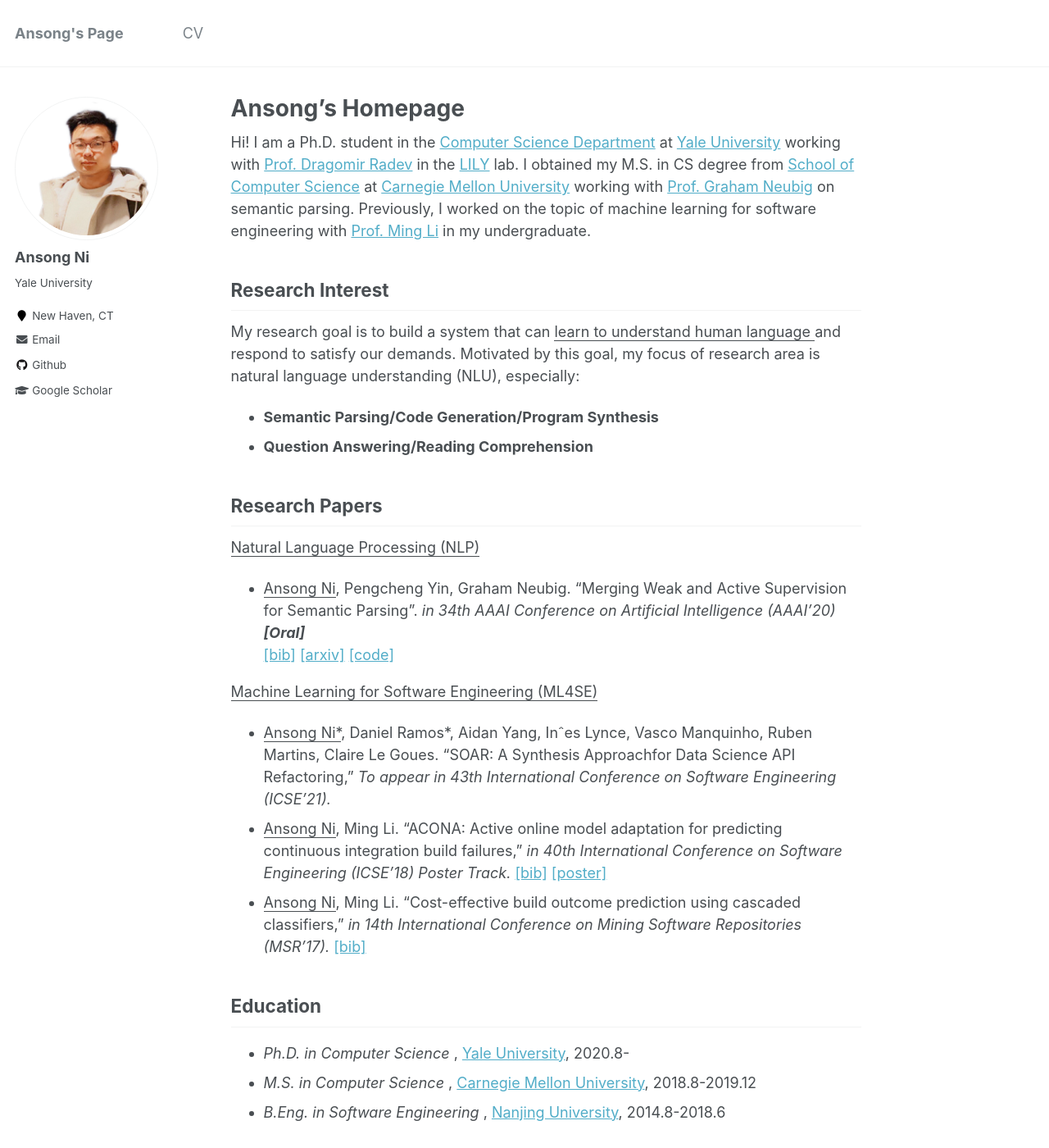
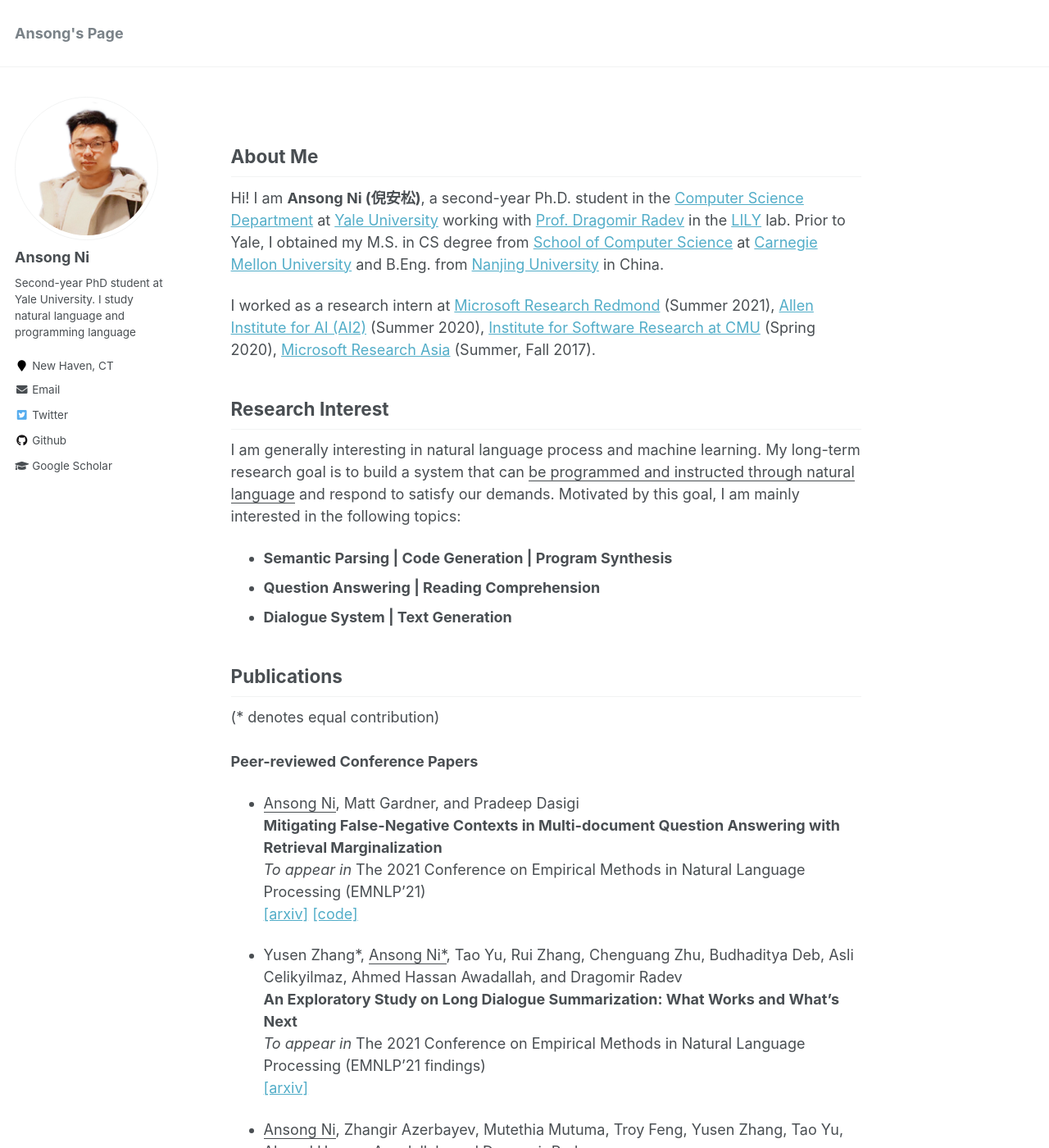
Before and after one commit to niansong1996/niansong1996.github.io, a Jekyll site: the page built from _pages/about.md, in a window 1280 px wide and 1400 px high. Shown: the whole window at 82% size. Built offline with Jekyll 4.4.1, drawn with Linux system fonts in a browser that asks for light colours; some of the changed text lies outside the part shown.

Commit message:
update after emnlp

```diff
--- a/Gemfile
+++ b/Gemfile
@@ -25,3 +25,5 @@
   gem 'jekyll-sitemap'
   gem 'hawkins'
 end
+
+gem "webrick", "~> 1.7"
--- a/_config.yml
+++ b/_config.yml
@@ -57,7 +57,7 @@
 
 # Social Sharing
 twitter:
-  username               : &twitter
+  username               : &AnsongNi
 facebook:
   username               :
   app_id                 :
@@ -82,7 +82,7 @@
 author:
   name             : "Ansong Ni"
   avatar           : "ansong-ni.jpeg"
-  bio              : "Yale University"
+  bio              : "Second-year PhD student at Yale University. I study natural language and programming language"
   location         : "New Haven, CT"
   employer         :
 #  pubmed           : "https://www.ncbi.nlm.nih.gov/pubmed/?term=john+snow"
@@ -109,7 +109,7 @@
   stackoverflow    : # http://stackoverflow.com/users/123456/username
   steam            :
   tumblr           :
-#  twitter          : "replacethistwitterhandle"
+  twitter          : "AnsongNi"
   vine             :
   weibo            :
   xing             :
--- a/_data/navigation.yml
+++ b/_data/navigation.yml
@@ -15,8 +15,8 @@
   # - title: "Blog Posts"
   #   url: /year-archive/
 
-  - title: "CV"
-    url: https://niansong1996.github.io/testweb/files/cv.pdf
+  # - title: "CV"
+  #  url: https://niansong1996.github.io/testweb/files/cv.pdf
 
   # - title: "Guide"
   #   url: /markdown/
--- a/_pages/about.md
+++ b/_pages/about.md
@@ -1,6 +1,6 @@
 ---
 permalink: /
-title: "Ansong's Homepage"
+title: ""
 excerpt: "About me"
 author_profile: true
 redirect_from:
@@ -8,61 +8,83 @@
   - /about.html
 ---
 
-Hi! I am a Ph.D. student in the
-[Computer Science Department](https://cpsc.yale.edu){:target="_blank"}
-at
-[Yale University](https://yale.edu){:target="_blank"}
-working with
-[Prof. Dragomir Radev](http://www.cs.yale.edu/homes/radev){:target="_blank"}
-in the
-[LILY](https://yale-lily.github.io){:target="_blank"}
-lab.
-I obtained my M.S. in CS degree from
-[School of Computer Science](https://cs.cmu.edu){:target="_blank"}
-at
-[Carnegie Mellon University](https://cmu.edu){:target="_blank"}
-working with
-[Prof. Graham Neubig](http://phontron.com/index.php){:target="_blank"}
-on semantic parsing.
-Previously, I worked on the topic of machine learning for software engineering with
-[Prof. Ming Li](http://www.lamda.nju.edu.cn/lim){:target="_blank"} in my undergraduate.
+About Me
+------
+Hi! I am **Ansong Ni (倪安松)**, a second-year Ph.D. student in the [Computer Science Department](https://cpsc.yale.edu) at [Yale University](https://yale.edu) working with [Prof. Dragomir Radev](http://www.cs.yale.edu/homes/radev) in the [LILY](https://yale-lily.github.io) lab.
+Prior to Yale, I obtained my M.S. in CS degree from [School of Computer Science](https://cs.cmu.edu) at [Carnegie Mellon University](https://cmu.edu) and B.Eng. from [Nanjing University](https:ww.//nju.edu.cn) in China.
+
+I worked as a research intern at [Microsoft Research Redmond](https://www.microsoft.com/en-us/research/group/deep-learning-group) (Summer 2021), [Allen Institute for AI (AI2)](https://allenai.org) (Summer 2020), [Institute for Software Research at CMU](https://www.isri.cmu.edu/) (Spring 2020), [Microsoft Research Asia](https://www.microsoft.com/en-us/research/lab/microsoft-research-asia/) (Summer, Fall 2017).
 
 Research Interest
 ------
-My research goal is to build a system that can <u> learn to understand human language </u> and respond to satisfy our demands.
-Motivated by this goal, my focus of research area is natural language understanding (NLU), especially:
- * **Semantic Parsing/Code Generation/Program Synthesis**
- * **Question Answering/Reading Comprehension**
+I am generally interesting in natural language process and machine learning. My long-term research goal is to build a system that can <u>be programmed and instructed through natural language</u> and respond to satisfy our demands.
+Motivated by this goal, I am mainly interested in the following topics:
+ * **Semantic Parsing \| Code Generation \| Program Synthesis**
+ * **Question Answering \| Reading Comprehension**
+ * **Dialogue System \| Text Generation**
 
-Research Papers
+Publications
 ------
-<u> Natural Language Processing (NLP)</u>
-* <u>Ansong Ni</u>, Pengcheng Yin, Graham Neubig. "Merging Weak and Active Supervision for Semantic Parsing". <em>in 34th AAAI Conference on Artificial Intelligence (AAAI'20) **[Oral]** </em>
-    [\[bib\]](https://github.com/niansong1996/testweb/raw/master/files/aaai20.bib){:target="_blank"}
-    [\[arxiv\]](http://arxiv.org/abs/1911.12986){:target="_blank"}
-    [\[code\]](https://github.com/niansong1996/wassp){:target="_blank"}
+(\* denotes equal contribution)
+<br/>
+**Peer-reviewed Conference Papers**
+* <u>Ansong Ni</u>, Matt Gardner, and Pradeep Dasigi
+**Mitigating False-Negative Contexts in Multi-document Question Answering with Retrieval Marginalization**
+*To appear in* The 2021 Conference on Empirical Methods in Natural Language Processing (EMNLP'21)
+    [\[arxiv\]](https://arxiv.org/abs/2103.12235)
+    [\[code\]](https://github.com/niansong1996/retrieval_marginalization)
 
-<u> Machine Learning for Software Engineering (ML4SE) </u>
-* <u>Ansong Ni*</u>, Daniel Ramos*, Aidan Yang, Inˆes Lynce, Vasco Manquinho, Ruben Martins, Claire Le Goues. "SOAR: A Synthesis Approachfor Data Science API Refactoring,” <em>To appear in 43th International Conference on Software Engineering (ICSE'21). </em>
-* <u>Ansong Ni</u>, Ming Li. "ACONA: Active online model adaptation for predicting continuous integration build failures,” <em>in 40th International Conference on Software Engineering (ICSE'18) Poster Track.</em>
-    [\[bib\]](https://github.com/niansong1996/testweb/raw/master/files/icse18.bib){:target="_blank"}
-    [\[poster\]](./files/icse18poster.pdf){:target="_blank"}
-* <u>Ansong Ni</u>, Ming Li. "Cost-effective build outcome prediction using cascaded classifiers,” <em> in 14th International Conference on Mining Software Repositories (MSR'17). </em>
-    [\[bib\]](https://github.com/niansong1996/testweb/raw/master/files/msr17.bib){:target="_blank"}
+* Yusen Zhang\*, <u>Ansong Ni*</u>, Tao Yu, Rui Zhang, Chenguang Zhu, Budhaditya Deb, Asli Celikyilmaz, Ahmed Hassan Awadallah, and Dragomir Radev
+**An Exploratory Study on Long Dialogue Summarization: What Works and What's Next**
+*To appear in* The 2021 Conference on Empirical Methods in Natural Language Processing (EMNLP'21 findings)
+    [\[arxiv\]](https://niansong1996.github.io)
+
+* <u>Ansong Ni</u>, Zhangir Azerbayev, Mutethia Mutuma, Troy Feng, Yusen Zhang, Tao Yu, Ahmed Hassan Awadallah, and Dragomir Radev
+**SummerTime: Text Summarization Toolkit for Non-experts**
+*To appear in* The 2021 Conference on Empirical Methods in Natural Language Processing (EMNLP'21) Demo Track
+    [\[arxiv\]](https://niansong1996.github.io)
+    [\[code\]](https://github.com/Yale-LILY/SummerTime)
+
+* <u>Ansong Ni*</u>, Daniel Ramos\*, Aidan Yang, Ines Lynce, Vasco Manquinho, Ruben Martins, and Claire Le Goues
+**SOAR: A Synthesis Approachfor Data Science API Refactoring**
+The 43th International Conference on Software Engineering (ICSE'21)
+    [\[arxiv\]](https://arxiv.org/abs/2102.06726)
+    [\[code\]](https://github.com/danieltrt/SOAR)
+    [\[talk\]](https://www.youtube.com/watch?v=RDRVGkVwcQQ)
+
+* <u>Ansong Ni</u>, Pengcheng Yin, and Graham Neubig
+**Merging Weak and Active Supervision for Semantic Parsing**
+The 34th AAAI Conference on Artificial Intelligence (AAAI'20)
+    [\[bib\]](https://github.com/niansong1996/testweb/raw/master/files/aaai20.bib)
+    [\[arxiv\]](http://arxiv.org/abs/1911.12986)
+    [\[code\]](https://github.com/niansong1996/wassp)
+
+* <u>Ansong Ni</u>, and Ming Li
+**ACONA: Active online model adaptation for predicting continuous integration build failures**
+The 40th International Conference on Software Engineering (ICSE'18) Poster Track
+    [\[bib\]](https://github.com/niansong1996/testweb/raw/master/files/icse18.bib)
+    [\[poster\]](./files/icse18poster.pdf)
+
+* <u>Ansong Ni</u>, and Ming Li
+**Cost-effective build outcome prediction using cascaded classifiers**
+The 14th International Conference on Mining Software Repositories (MSR'17)
+    [\[bib\]](https://github.com/niansong1996/testweb/raw/master/files/msr17.bib)
 
 Education
 ------
-* <em> Ph.D. in Computer Science </em>, [Yale University](https://yale.edu){:target="_blank"}, 2020.8-
-* <em> M.S. in Computer Science </em>, [Carnegie Mellon University](https://cs.cmu.edu){:target="_blank"}, 2018.8-2019.12
-* <em> B.Eng. in Software Engineering </em>, [Nanjing University](https://nju.edu.cn){:target="_blank"}, 2014.8-2018.6
+* **Ph.D. in Computer Science**, [Yale University](https://yale.edu), 2020.8 - Present
+* **M.S. in Computer Science**, [Carnegie Mellon University](https://cs.cmu.edu), 2018.8-2019.12
+* **B.Eng. in Software Engineering**, [Nanjing University](https://www.nju.edu.cn), 2014.8-2018.6
 
 Experience
 ------
-* Research Intern, Allen Institute for AI, Summer 2020. Host: Pradeep Dasigi and Matt Gardner
-* Research Assistant, Institute of Software Research, Carnegie Mellon University, Spring 2020. Host: Prof. Claire Le Goues
-* Research Intern, Microsoft Research Asia, Summer+Fall 2017. Host: Shi Han
-* Exchange Student, University of California at Berkeley, Spring 2017
+* Summer 2021, Research Intern, **Microsoft Research Redmond**. Host: [Alex Polozov](https://alexpolozov.com) and [Chris Meek](https://www.microsoft.com/en-us/research/people/meek/)
+* Summer 2020, Research Intern, **Allen Institute for AI**. Host: [Pradeep Dasigi](https://pdasigi.github.io/) and [Matt Gardner](https://matt-gardner.github.io/)
+* Spring 2020, Research Assistant, **Institute of Software Research, Carnegie Mellon University**. Host: [Prof. Claire Le Goues](https://clairelegoues.com/)
+* Summer, Fall 2017, Research Intern, **Microsoft Research Asia**. Host: [Shi Han](https://www.microsoft.com/en-us/research/people/shihan/)
+* Spring 2017, Exchange Student, **University of California, Berkeley**
 
 Miscellaneous
 ------
-* I am from Nanchang, Jiangxi Province in China. I've also lived in Nanjing, Beijing, Berkeley, Pittsburgh, and most recently, New Haven.
+* I love soccer and I am a Barcelona and Messi fan. Sadly, Messi left Barca in 2021.
+* I am from Nanchang, Jiangxi Province in China. I've also lived in Nanjing, Beijing, Berkeley, Pittsburgh, Houston, and most recently, New Haven.
```
